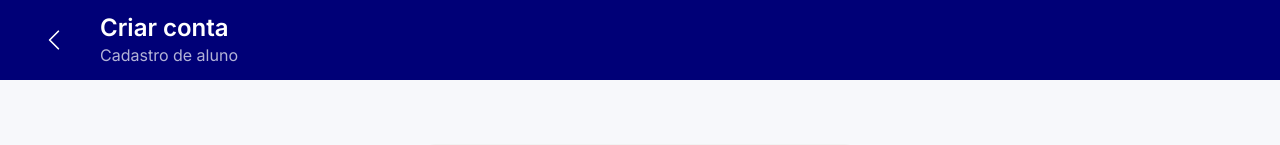
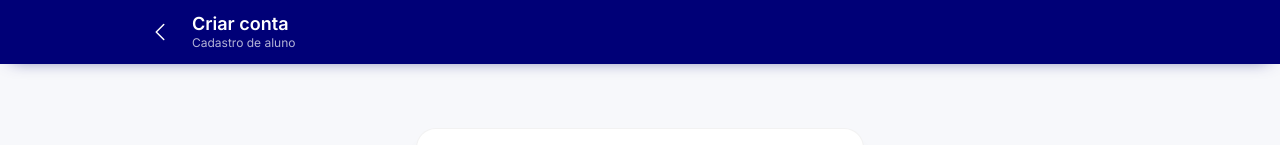
Before and after one commit to FelipeBastosz/PBL360, a React (Vite) app in the folder frontend/: page /cadastro in a window 1280 px wide. Shown: the top 145 px of the page. Built offline with nearby package versions, Linux system fonts and the light colour scheme; no server answers.

Commit message:
refactor(#541): align screen headers with rooms page app header

```diff
--- a/frontend/src/components/layout/BackHeader.tsx
+++ b/frontend/src/components/layout/BackHeader.tsx
@@ -1,8 +1,4 @@
-import { ChevronLeftIcon } from '@heroicons/react/24/outline';
-import { UserMenuButton } from '@/components/layout/UserMenu';
-import { useAuth } from '@/hooks/useAuth';
-import { PAGE_CONTAINER_CLASS } from '@/components/ui/cardStyles';
-import { cn } from '@/utils/cn';
+import { AppHeader } from '@/components/layout/AppHeader';
 
 type BackHeaderProps = {
   title: string;
@@ -11,25 +7,5 @@ type BackHeaderProps = {
 };
 
 export function BackHeader({ title, subtitle, onBack }: BackHeaderProps) {
-  const { user } = useAuth();
-
-  return (
-    <header className="sticky top-0 z-30 bg-brand-900 text-white shadow-[0_6px_18px_-12px_rgb(0_0_119/0.8)]">
-      <div className={cn(PAGE_CONTAINER_CLASS, 'flex h-20 items-center gap-3')}>
-        <button
-          type="button"
-          onClick={onBack}
-          aria-label="Voltar"
-          className="-ml-1 rounded-full p-2 transition-[background-color,scale] duration-200 hover:bg-white/10 active:scale-90 focus-visible:outline-2 focus-visible:outline-white"
-        >
-          <ChevronLeftIcon className="size-6" aria-hidden />
-        </button>
-        <div className="flex min-w-0 flex-1 flex-col animate-slide-down">
-          <h1 className="truncate text-xl leading-tight font-semibold">{title}</h1>
-          <p className="truncate text-sm text-white/70">{subtitle}</p>
-        </div>
-        <UserMenuButton user={user} className="animate-pop-in ring-2 ring-white/20" />
-      </div>
-    </header>
-  );
+  return <AppHeader title={title} subtitle={subtitle} onBack={onBack} backAriaLabel="Voltar" />;
 }
--- a/frontend/src/components/layout/FlowShell.tsx
+++ b/frontend/src/components/layout/FlowShell.tsx
@@ -1,6 +1,7 @@
 import { ChevronLeftIcon } from '@heroicons/react/24/outline';
 import type { ReactNode } from 'react';
 import { Link } from 'react-router-dom';
+import { PAGE_CONTAINER_CLASS } from '@/components/ui/cardStyles';
 import { cn } from '@/utils/cn';
 
 type FlowShellProps = {
@@ -22,19 +23,25 @@ export function FlowShell({
 }: FlowShellProps) {
   return (
     <div className="flex min-h-dvh flex-col bg-surface">
-      <header className="flex h-20 shrink-0 items-center gap-6 px-6 text-white bg-brand-900 lg:px-10">
+      <header className="sticky top-0 z-10 bg-brand-900 text-white shadow-[0_6px_18px_-12px_rgb(0_0_119/0.8)]">
+        <div className={cn(PAGE_CONTAINER_CLASS, 'flex h-16 items-center justify-between gap-3')}>
+          <div className="flex min-w-0 items-center gap-3">
             <Link
               to={backTo}
               aria-label={backLabel}
-          className="-ml-2 rounded-full p-2 transition-[background-color,scale] duration-200 hover:bg-white/10 active:scale-90 focus-visible:outline-2 focus-visible:outline-white"
+              className="-ml-1 shrink-0 rounded-full p-2 text-white transition-[background-color,scale] duration-200 hover:bg-white/10 active:scale-90 focus-visible:outline-2 focus-visible:outline-white"
             >
-          <ChevronLeftIcon className="size-7" aria-hidden />
+              <ChevronLeftIcon className="size-6" aria-hidden />
             </Link>
-        <div className="flex min-w-0 flex-1 flex-col animate-slide-down">
-          <h1 className="truncate text-2xl leading-tight font-semibold">{title}</h1>
-          {subtitle && <p className="truncate text-base text-white/70">{subtitle}</p>}
+            <div className="flex min-w-0 flex-col animate-slide-down">
+              <h1 className="truncate text-base font-semibold leading-tight text-white sm:text-lg">
+                {title}
+              </h1>
+              {subtitle && <span className="truncate text-xs text-white/70">{subtitle}</span>}
+            </div>
           </div>
           {trailing && <div className="shrink-0 animate-pop-in">{trailing}</div>}
+        </div>
       </header>
       <main
         className={cn(
--- a/frontend/src/pages/rooms/CreateRoomPage.tsx
+++ b/frontend/src/pages/rooms/CreateRoomPage.tsx
@@ -165,7 +165,7 @@ export default function CreateRoomPage() {
       title="Criar turma"
       subtitle="Dados da disciplina"
       backTo={ROUTES.rooms}
-      trailing={<UserMenuButton user={user} />}
+      trailing={<UserMenuButton user={user} className="ring-2 ring-white/20" />}
     >
       <CreateRoomForm />
     </FlowShell>
--- a/frontend/src/pages/rooms/CreateRoomSuccessPage.tsx
+++ b/frontend/src/pages/rooms/CreateRoomSuccessPage.tsx
@@ -50,7 +50,11 @@ export default function CreateRoomSuccessPage() {
   const roomName = room.nome || room.name;
 
   return (
-    <FlowShell title="Turma criada" backTo={ROUTES.rooms} trailing={<UserMenuButton user={user} />}>
+    <FlowShell
+      title="Turma criada"
+      backTo={ROUTES.rooms}
+      trailing={<UserMenuButton user={user} className="ring-2 ring-white/20" />}
+    >
       <SuccessState
         title="Turma criada com sucesso!"
         description={`Você criou a turma: ${roomName}`}
--- a/frontend/src/pages/rooms/EditRoomPage.tsx
+++ b/frontend/src/pages/rooms/EditRoomPage.tsx
@@ -176,7 +176,7 @@ export default function EditRoomPage() {
       title="Editar turma"
       subtitle="Dados da disciplina"
       backTo={ROUTES.manageRooms}
-      trailing={<UserMenuButton user={user} />}
+      trailing={<UserMenuButton user={user} className="ring-2 ring-white/20" />}
     >
       {isLoading ? (
         <div className="flex justify-center py-10">
```
Lines whose indentation alone changed are shown as unchanged.
